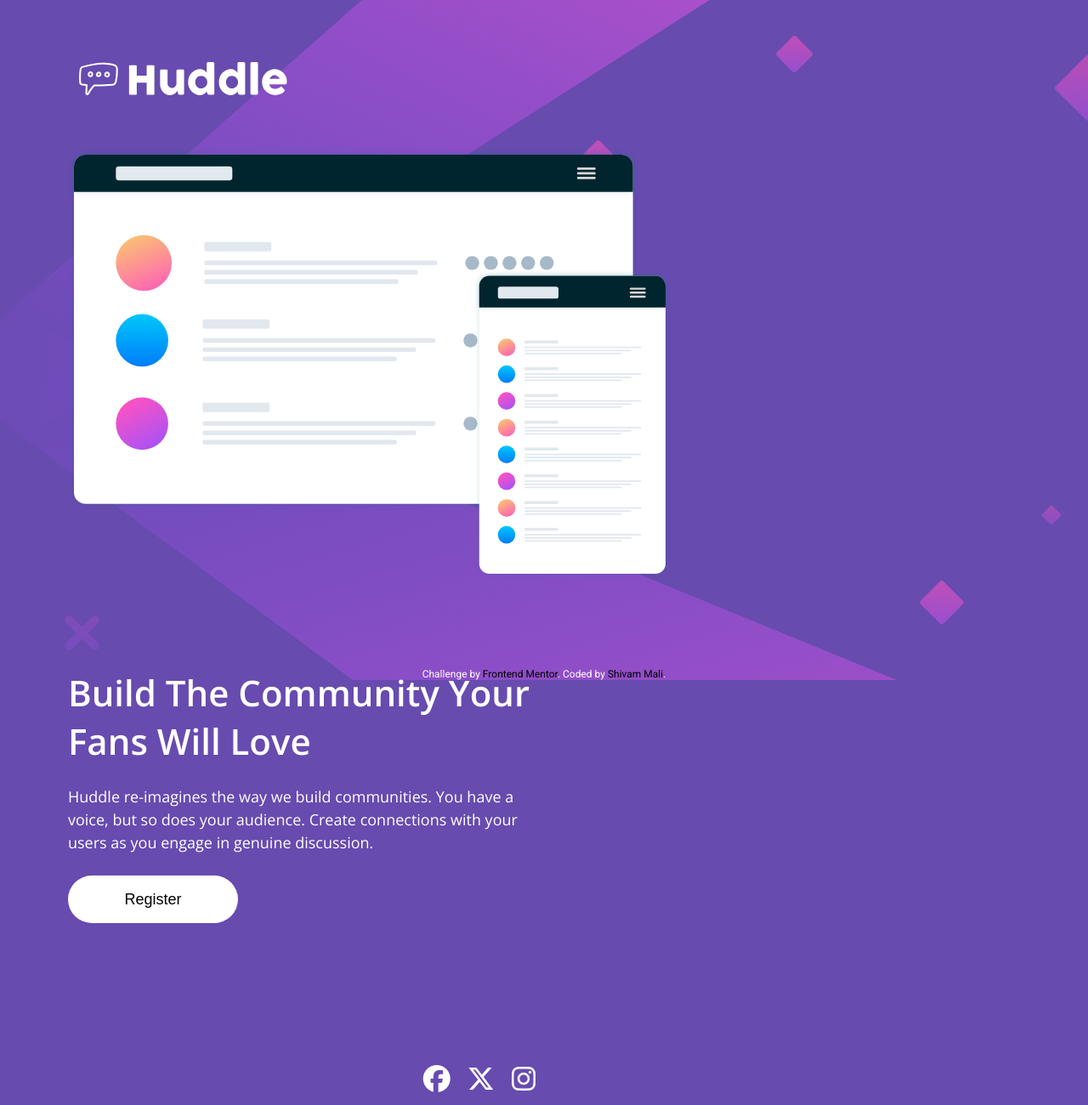
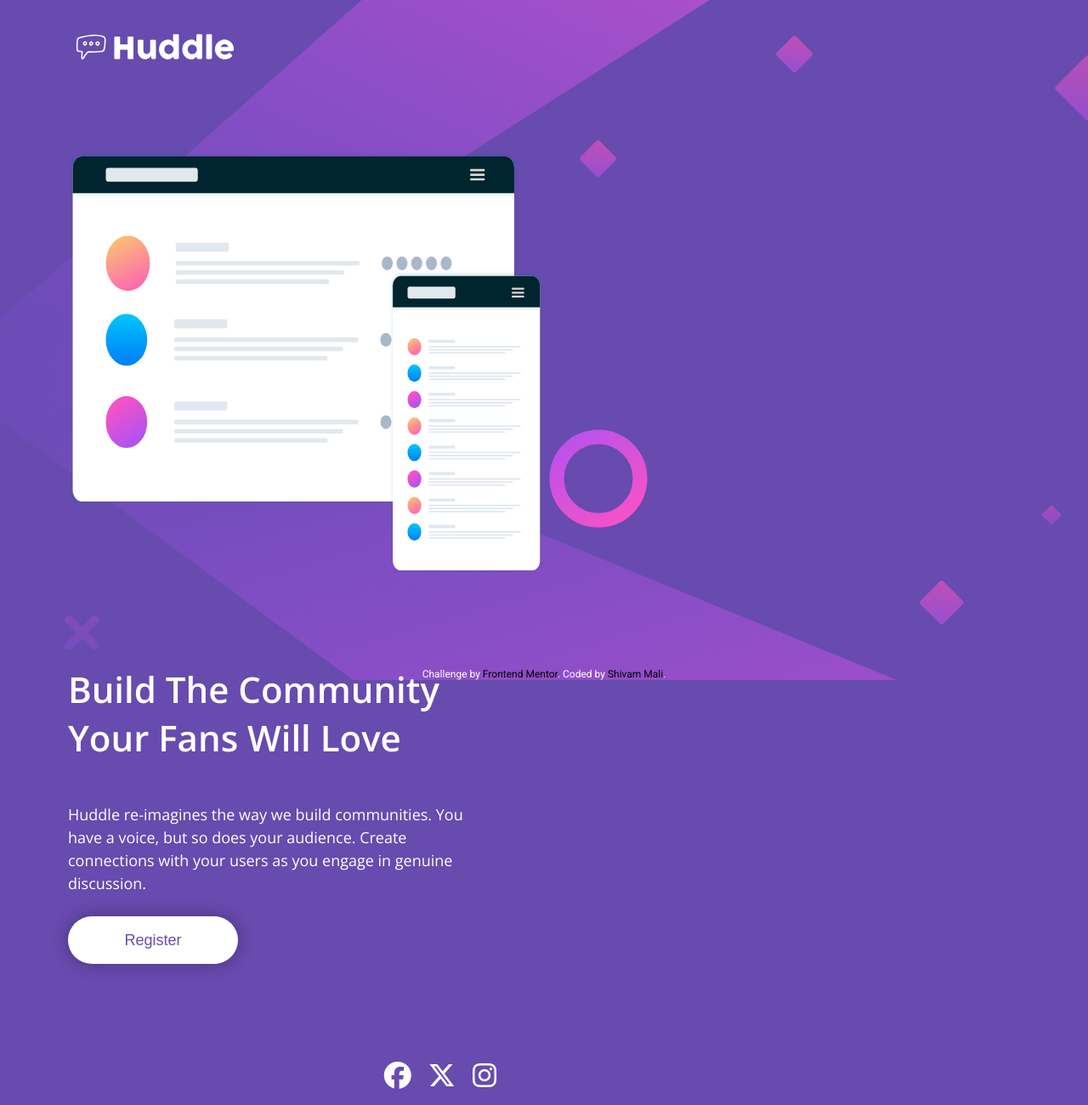
Before and after one commit to 7shivamMali/huddle-landing-page, a plain HTML site: page solution1.html in a window 1280 px wide. Shown: the whole page at 85% size. Drawn offline with nearby package versions, Linux system fonts and the light colour scheme.

Commit message:
Update solution1.css

```diff
--- a/solution1.css
+++ b/solution1.css
@@ -85,29 +85,44 @@ body {
 @media (min-width:426px) {
 
     #main {
-        padding: 60px 80px 40px;
+        padding: 30px 80px;
         background-image: url(images/bg-desktop.svg);
         background-size:auto;
-        height: 100vh;
+        min-height: 100vh;
     }
 
     #logo {
         width: 200px;
         height: 50px;
         margin-right: 100%;
+        margin-bottom: 2rem;
+    }
+
+    #logo img {
+        width: 100%;
+        height: 100%;
+    }
+
+    #container1 {
+        width: 100%;
     }
 
     #iMockups {
-        width: 700px;
+        width: 50%;
         height: 500px;
         margin: 65px 60px 0 0;
         display: inline-block;
     }
 
+    #iMockups img {
+        width: 100%;
+        height: 100%;
+    }
+
     #subContainer {
         display: inline-block;
         vertical-align: top;
-        width: 550px;
+        width: 45%;
         min-height: 600px;
         position: relative;
     }
@@ -116,7 +131,7 @@ body {
         width: 100%;
         font-size: 42px;
         text-align: start;
-        margin: 100px 0 24px;
+        padding: 100px 0 24px;
     }
 
     #description {
@@ -130,6 +145,8 @@ body {
         margin: 0;
         font-size: 18px;
         height: 56px;
+        color: var(--Violet);
+        box-shadow: 0 0 20px rgba(0, 0 ,0 ,0.3);
     }
 
     #socials {
```
